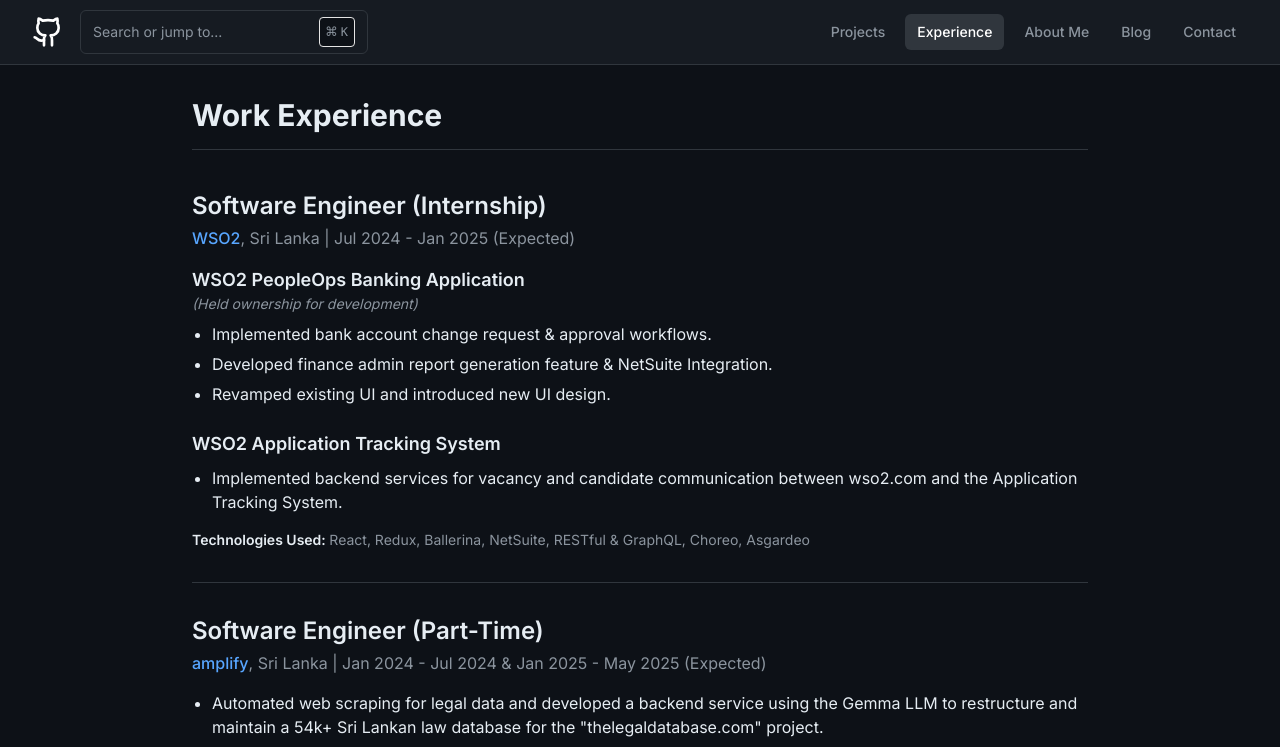
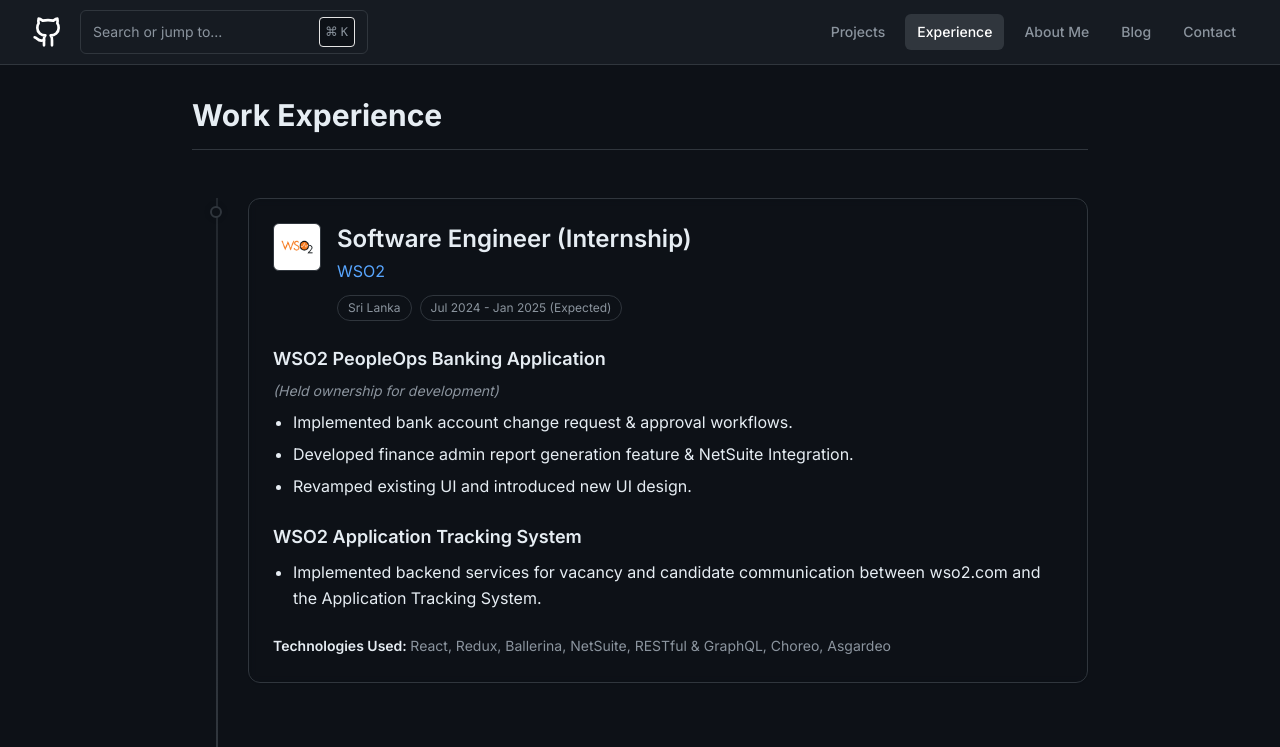
Before and after one commit to PasanAbeysekara/portforlio, a Next.js app: page /experience in a window 1280 px wide. Shown: the top 747 px of the page. Built offline with nearby package versions, Linux system fonts and the light colour scheme.

Commit message:
experience section

```diff
--- a/app/experience/page.tsx
+++ b/app/experience/page.tsx
@@ -1,8 +1,8 @@
-// app/experience/page.tsx
+"use client";
 
-import { yourName } from '../data/projects';
+import Image from "next/image";
+import { motion, type Variants } from "framer-motion";
 
-// For better maintainability, we'll define the experience data as an array of objects.
 type ExperienceDetail = {
   subheading?: string;
   note?: string;
@@ -13,6 +13,8 @@
   role: string;
   company: string;
   companyUrl?: string;
+  logo: string;
+  logoDark?: boolean;
   location: string;
   period: string;
   details: ExperienceDetail[];
@@ -24,6 +26,7 @@
     role: "Software Engineer (Internship)",
     company: "WSO2",
     companyUrl: "https://wso2.com",
+    logo: "/logos/wso2.png",
     location: "Sri Lanka",
     period: "Jul 2024 - Jan 2025 (Expected)",
     details: [
@@ -49,6 +52,7 @@
     role: "Software Engineer (Part-Time)",
     company: "amplify",
     companyUrl: "https://amplify.lk/",
+    logo: "/logos/amplify.png",
     location: "Sri Lanka",
     period: "Jan 2024 - Jul 2024 & Jan 2025 - May 2025 (Expected)",
     details: [
@@ -62,6 +66,9 @@
   {
     role: "Software Engineer (Apprenticeship)",
     company: "STRATEC PARTNERS PTE. LTD",
+    companyUrl: "https://www.stratec.com/",
+    logo: "/logos/stratec.png",
+    logoDark: true,
     location: "Singapore",
     period: "Nov 2023 - Jun 2024",
     details: [
@@ -75,48 +82,135 @@
   },
 ];
 
+// simple animation presets
+const fadeUp: Variants = {
+  hidden: { opacity: 0, y: 24 },
+  show: {
+    opacity: 1,
+    y: 0,
+    transition: { duration: 0.5, ease: "easeOut" }, // <- changed
+  },
+};
 
 export default function ExperiencePage() {
   return (
     <div className="max-w-4xl mx-auto">
-      <h1 className="text-3xl font-bold border-b border-gh-border pb-4 mb-2">Work Experience</h1>
-      <div>
-        {experiences.map((exp, index) => (
-          // Use React.Fragment to avoid adding extra divs to the DOM
-          <div key={exp.role + exp.company}>
-            <div className="experience-item py-8">
-              <h2 className="text-2xl font-semibold">{exp.role}</h2>
-              <p className="text-gh-text-secondary mt-1 mb-4">
-                <a href={exp.companyUrl} target="_blank" rel="noopener noreferrer" className="text-gh-link hover:underline font-medium">{exp.company}</a>
-                , {exp.location} | {exp.period}
+      <motion.h1
+        className="text-3xl font-bold border-b border-gh-border pb-4 mb-12"
+        initial={{ opacity: 0, y: 8 }}
+        animate={{ opacity: 1, y: 0 }}
+        transition={{ duration: 0.4 }}
+      >
+        Work Experience
+      </motion.h1>
+
+      <div className="relative">
+        {/* timeline rail */}
+        <div
+          className="
+            pointer-events-none absolute left-6 top-0 h-full w-[2px]
+            bg-gradient-to-b from-gh-border/60 via-gh-border to-transparent
+          "
+        />
+
+        <div className="space-y-14 md:space-y-16">
+          {experiences.map((exp, idx) => (
+            <motion.article
+              key={exp.company + exp.role}
+              className="relative pl-14"
+              variants={fadeUp}
+              initial="hidden"
+              whileInView="show"
+              viewport={{ once: true, margin: "-10% 0px -10% 0px" }}
+            >
+              {/* node */}
+              <div className="absolute left-6 top-2 -translate-x-1/2">
+                <div className="relative">
+                  <span className="block h-3 w-3 rounded-full bg-gh-bg border-2 border-gh-border" />
+                  {/* subtle pulse */}
+                  <span className="absolute inset-0 -z-10 h-3 w-3 rounded-full animate-ping bg-gh-border/40" />
+                </div>
+              </div>
+
+              {/* card */}
+              <div
+                className="
+                  rounded-xl border border-gh-border bg-gh-card/40 backdrop-blur-sm
+                  shadow-sm hover:shadow-md transition-shadow
+                "
+              >
+                <div className="p-5 md:p-6">
+                  {/* top row */}
+                  <div className="flex items-start gap-4">
+                    <div className="flex-shrink-0 w-12 h-12 bg-white rounded-md p-1.5 flex items-center justify-center border border-gh-border">
+                      <Image
+                        src={exp.logo}
+                        alt={`${exp.company} logo`}
+                        width={48}
+                        height={48}
+                        className={`object-contain ${exp.logoDark ? "invert" : ""}`}
+                      />
+                    </div>
+
+                    <div className="min-w-0">
+                      <h2 className="text-xl md:text-2xl font-semibold leading-snug">
+                        {exp.role}
+                      </h2>
+                      <p className="text-gh-link mt-1 truncate">
+                        <a
+                          href={exp.companyUrl}
+                          target="_blank"
+                          rel="noopener noreferrer"
+                          className="hover:underline"
+                        >
+                          {exp.company}
+                        </a>
                       </p>
 
-              <div className="space-y-6">
+                      {/* meta badges */}
+                      <div className="mt-3 flex flex-wrap gap-2">
+                        <span className="inline-flex items-center rounded-full border border-gh-border px-2.5 py-1 text-xs text-gh-text-secondary">
+                          {exp.location}
+                        </span>
+                        <span className="inline-flex items-center rounded-full border border-gh-border px-2.5 py-1 text-xs text-gh-text-secondary">
+                          {exp.period}
+                        </span>
+                      </div>
+                    </div>
+                  </div>
+
+                  {/* details */}
+                  <div className="mt-5 md:mt-6 space-y-6">
                     {exp.details.map((detail, detailIndex) => (
-                  <div key={detailIndex}>
-                    {detail.subheading && <h3 className="text-lg font-semibold text-gh-text">{detail.subheading}</h3>}
-                    {detail.note && <p className="text-sm text-gh-text-secondary mb-2 italic">{detail.note}</p>}
-                    <ul className="list-disc pl-5 mt-2 space-y-1.5 text-gh-text">
-                      {detail.points.map(point => <li key={point}>{point}</li>)}
+                      <div key={detailIndex} className="space-y-2">
+                        {detail.subheading && (
+                          <h3 className="text-base md:text-lg font-semibold text-gh-text">
+                            {detail.subheading}
+                          </h3>
+                        )}
+                        {detail.note && (
+                          <p className="text-sm text-gh-text-secondary italic">{detail.note}</p>
+                        )}
+                        <ul className="list-disc pl-5 space-y-1.5 leading-relaxed text-gh-text">
+                          {detail.points.map((point) => (
+                            <li key={point}>{point}</li>
+                          ))}
                         </ul>
                       </div>
                     ))}
                   </div>
 
                   {exp.tech && (
-                <p className="mt-4 text-sm">
+                    <p className="mt-6 text-sm leading-relaxed">
                       <strong className="font-semibold text-gh-text">Technologies Used: </strong>
                       <span className="text-gh-text-secondary">{exp.tech}</span>
                     </p>
                   )}
                 </div>
-
-            {/* THIS IS THE FIX: Add a styled horizontal rule after each item EXCEPT the last one. */}
-            {index < experiences.length - 1 && (
-              <hr className="border-gh-border" />
-            )}
               </div>
+            </motion.article>
           ))}
+        </div>
       </div>
     </div>
   );
```
Also changed, not shown: public/logos/wso2.png (added). Lines whose indentation alone changed are shown as unchanged.
